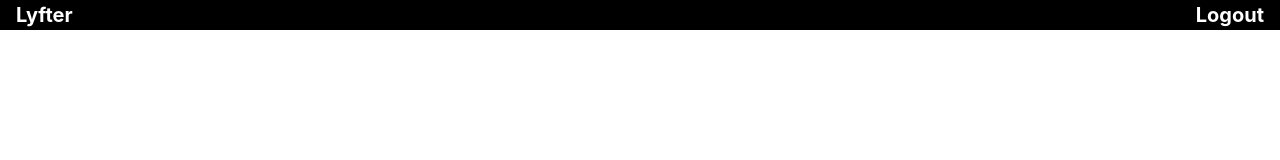
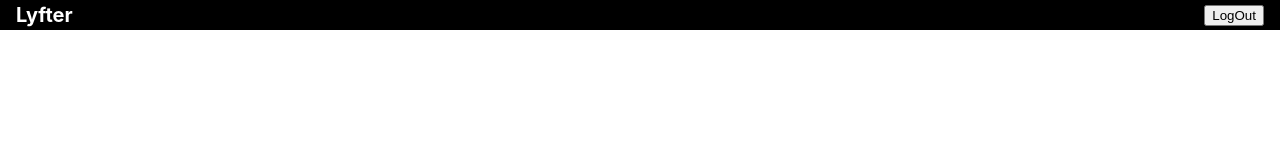
Before and after one commit to PranavkaushikDhara/Lyfter, a React (Create React App) app: page /loading in a window 1280 px wide. Shown: the top 160 px of the page. Built offline with nearby package versions, Linux system fonts and the light colour scheme; sample sign-in values are in the browser's storage.

Commit message:
last commit

```diff
--- a/src/components/Header.jsx
+++ b/src/components/Header.jsx
@@ -1,7 +1,15 @@
-import React from 'react'
-import styled from 'styled-components'
+import React, { useState } from 'react';
+import styled from 'styled-components';
 
 const Header = () => {
+  const [isLoggedIn, setIsLoggedIn] = useState(localStorage.getItem("userName"));
+
+  const handleLogout = () => {
+    localStorage.clear();
+    window.location.reload()
+    setIsLoggedIn(null); // Set logged-in state to null
+  };
+
   return (
     <Container>
       <Element>
@@ -9,14 +17,16 @@ const Header = () => {
       </Element>
 
       <Element>
-            Logout
+        {isLoggedIn ?
+          <button className="logout" onClick={handleLogout}>LogOut</button> :
+          <button className="login">LogIn</button>
+        }
       </Element>
     </Container>
-  )
-}
+  );
+};
 
-
-const Container=styled.div`
+const Container = styled.div`
   display: flex;
   background-color: #000000;
   color: #ffffff;
@@ -26,9 +36,10 @@ align-items: center;
   font-weight: bold;
 `;
 
-const Element=styled.div`
+const Element = styled.div`
   display: flex;
   padding: 1rem;
   font-size: 20px;
 `;
-export default Header
+
+export default Header;
--- a/src/components/Loading.jsx
+++ b/src/components/Loading.jsx
@@ -21,10 +21,11 @@ const Loading = () => {
 
       if (response.ok) {
         const data = await response.json();
-        if(data._source.rideStatus==="booked"){
+        if(Object.keys(data).length === 0){
             alert("Ride accepted, Your driver is on the way")
             navigate("/home")
         }
+
         // setRideStatus(data.status); // Assuming the status is under a 'status' key in the response JSON
       } else {
         throw new Error('Failed to fetch ride status');
--- a/src/pages/DriverLandingPage.jsx
+++ b/src/pages/DriverLandingPage.jsx
@@ -45,9 +45,10 @@ const DriverLandingPage = () => {
           },
           body: JSON.stringify({ rideId }) // Pass id in the body
     })
-
+    const updatedRides = rides.filter(r => r._id !== rideId);
+    setRides(updatedRides);
     const data=await response.json();
-    console.log(data)
+    //Update the rides and refresh the page
 
   };
 
--- a/src/pages/Login.jsx
+++ b/src/pages/Login.jsx
@@ -24,6 +24,7 @@ const LoginPage = () => {
       localStorage.setItem('userName', user[0]._source.name);
       localStorage.setItem('email', user[0]._source.email);
       localStorage.setItem('type', user[0]._source.type);
+
       navigate('/');
     } else {
       alert('Invalid email or password or user type, or your account may be disabled.');
```
Also changed, not shown: 1 other file (tests, documents, lock files or other folders). Lines whose indentation alone changed are shown as unchanged.
